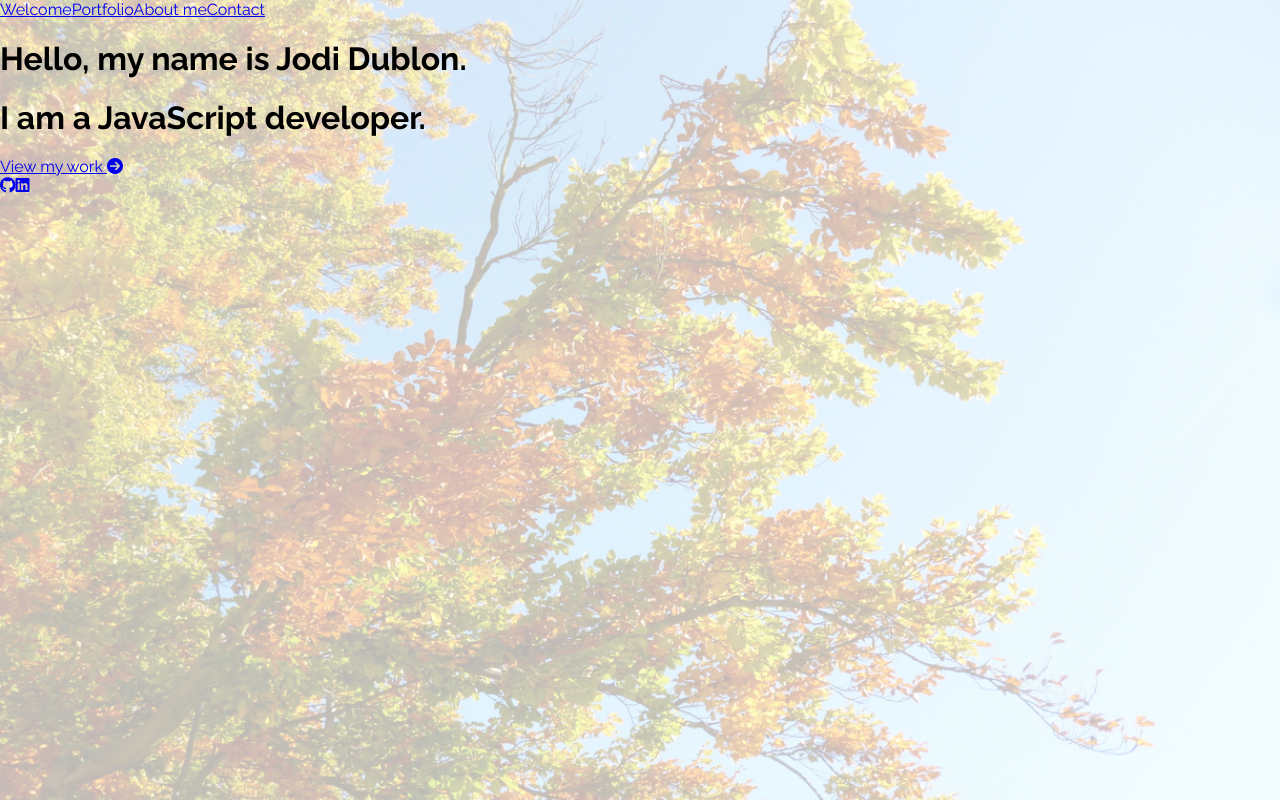
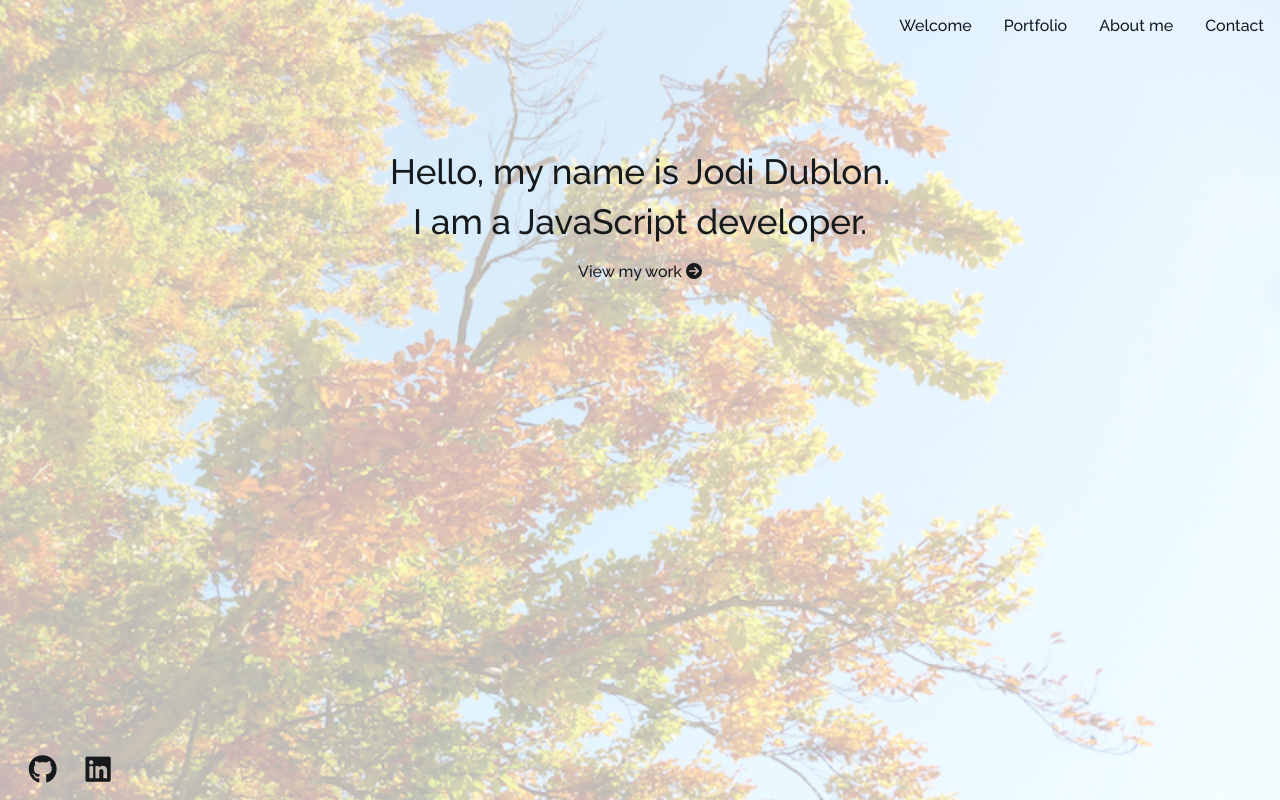
Before and after one commit to j-dublon/portfolio, a React (Create React App) app: page / in a window 1280 px wide. Built offline with nearby package versions, Linux system fonts and the light colour scheme.

Commit message:
add styling to welcome page

```diff
--- a/src/App.css
+++ b/src/App.css
@@ -1,5 +1,60 @@
+* {
+  margin: 0;
+  padding: 0;
+  box-sizing: border-box;
+}
+
+.App {
+  display: flex;
+  flex-direction: column;
+}
+
 body {
   background-image: url("./Images/canopy-1.png");
   background-size: 100%;
   font-family: "Raleway", sans-serif;
 }
+
+.topnav {
+  display: flex;
+  flex-direction: row;
+  justify-content: flex-end;
+}
+
+.topnav__item {
+  color: #161a1d;
+  text-decoration: none;
+  font-weight: 500;
+  padding: 1em;
+}
+
+.welcome {
+  margin-top: 6em;
+  text-align: center;
+}
+
+.welcome__title {
+  font-size: 35px;
+  line-height: 50px;
+  font-weight: 500;
+  color: #161a1d;
+}
+
+.welcome__link {
+  line-height: 50px;
+  text-decoration: none;
+  color: #161a1d;
+  font-weight: 500;
+}
+
+.bottomNav {
+  position: fixed;
+  float: left;
+  bottom: 1em;
+}
+
+.fab {
+  font-size: 1.8em;
+  padding-left: 1em;
+  color: #161a1d;
+}
--- a/src/App.js
+++ b/src/App.js
@@ -6,6 +6,7 @@ import Welcome from "./Components/Welcome";
 import BottomNav from "./Components/BottomNav";
 import About from "./Components/About";
 import Portfolio from "./Components/Portfolio";
+import Contact from "./Components/Contact";
 
 function App() {
   return (
@@ -15,6 +16,7 @@ function App() {
         <Welcome path="/" />
         <Portfolio path="/portfolio" />
         <About path="/info" />
+        <Contact path="/contact" />
       </Router>
       <BottomNav />
     </div>
--- a/src/Components/About.jsx
+++ b/src/Components/About.jsx
@@ -1,6 +1,6 @@
 import React from "react";
 
-const About = () => {
+export default function About() {
   return (
     <main>
       <h2>About me</h2>
@@ -17,6 +17,4 @@ const About = () => {
       </p>
     </main>
   );
-};
-
-export default About;
+}
--- a/src/Components/BottomNav.jsx
+++ b/src/Components/BottomNav.jsx
@@ -1,16 +1,17 @@
 import React from "react";
 
-const BottomNav = () => {
+export default function BottomNav() {
   return (
-    <nav>
-      <a href="https://github.com/j-dublon">
+    <nav className="bottomNav">
+      <a href="https://github.com/j-dublon" className="bottomNav__link">
         <i class="fab fa-github"></i>
       </a>
-      <a href="https://www.linkedin.com/in/jdublon/">
+      <a
+        href="https://www.linkedin.com/in/jdublon/"
+        className="bottomNav__link"
+      >
         <i class="fab fa-linkedin"></i>
       </a>
     </nav>
   );
-};
-
-export default BottomNav;
+}
--- /dev/null
+++ b/src/Components/Contact.jsx
@@ -0,0 +1,5 @@
+import React from "react";
+
+export default function Contact() {
+  return <p>Please get in touch</p>;
+}
--- a/src/Components/NavBar.jsx
+++ b/src/Components/NavBar.jsx
@@ -1,15 +1,21 @@
 import React from "react";
 import { Link } from "@reach/router";
 
-const NavBar = () => {
+export default function NavBar() {
   return (
-    <nav>
-      <Link to={"/"}>Welcome</Link>
-      <Link to={"/portfolio"}>Portfolio</Link>
-      <Link to={"/info"}>About me</Link>
-      <Link to={"/contact"}>Contact</Link>
+    <nav className="topnav">
+      <Link to={"/"} className="topnav__item">
+        Welcome
+      </Link>
+      <Link to={"/portfolio"} className="topnav__item">
+        Portfolio
+      </Link>
+      <Link to={"/info"} className="topnav__item">
+        About me
+      </Link>
+      <Link to={"/contact"} className="topnav__item">
+        Contact
+      </Link>
     </nav>
   );
-};
-
-export default NavBar;
+}
--- a/src/Components/Portfolio.jsx
+++ b/src/Components/Portfolio.jsx
@@ -1,6 +1,6 @@
 import React from "react";
 
-const Portfolio = () => {
+export default function Portfolio() {
   return (
     <main>
       <section>
@@ -26,6 +26,4 @@ const Portfolio = () => {
       </section>
     </main>
   );
-};
-
-export default Portfolio;
+}
--- a/src/Components/Welcome.jsx
+++ b/src/Components/Welcome.jsx
@@ -1,16 +1,14 @@
 import React from "react";
 import { Link } from "@reach/router";
 
-const Welcome = () => {
+export default function Welcome() {
   return (
-    <header>
-      <h1>Hello, my name is Jodi Dublon.</h1>
-      <h1>I am a JavaScript developer.</h1>
-      <Link to={"/portfolio"}>
+    <main className="welcome">
+      <h1 className="welcome__title">Hello, my name is Jodi Dublon.</h1>
+      <h1 className="welcome__title">I am a JavaScript developer.</h1>
+      <Link to={"/portfolio"} className="welcome__link">
         View my work <i class="fas fa-arrow-circle-right"></i>
       </Link>
-    </header>
+    </main>
   );
-};
-
-export default Welcome;
+}
```
Also changed, not shown: src/Images/canopy-1.png.
